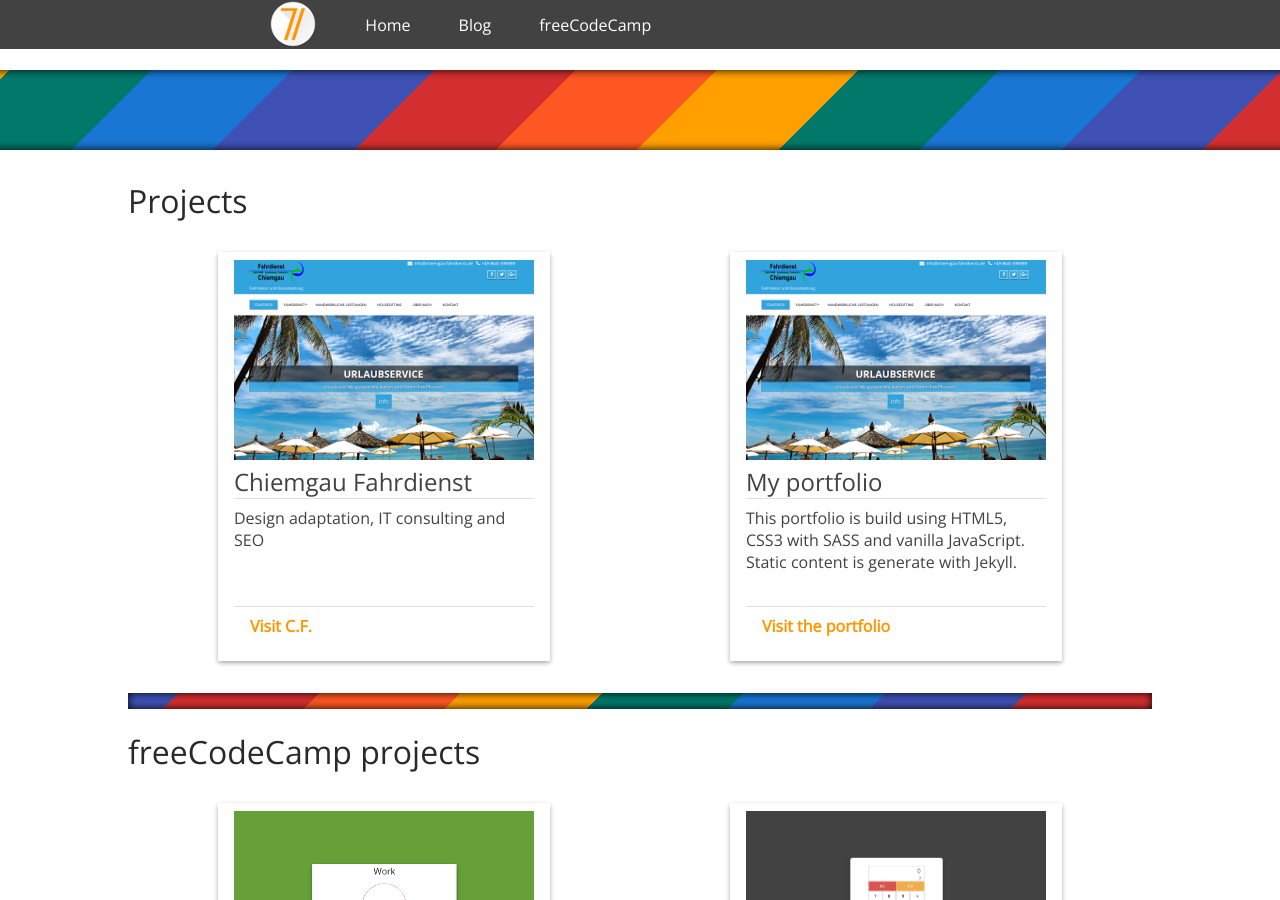
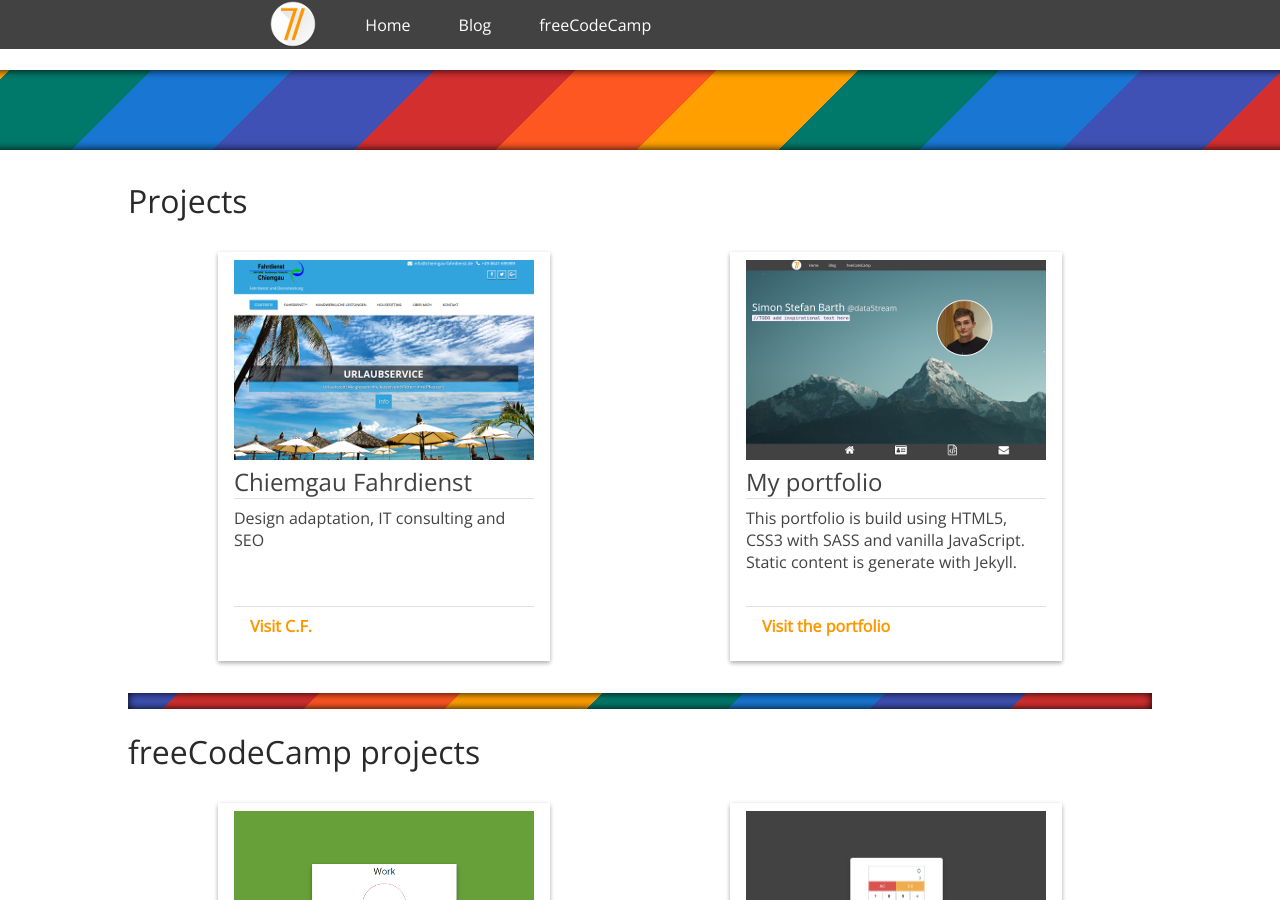
Before and after one commit to Data5tream/data5tream.github.io, a Jekyll site: the page built from index.html, in a window 1280 px wide and 900 px high, scrolled down 1560 px. Built offline with Jekyll 4.4.1, drawn with Linux system fonts in a browser that asks for light colours; a script that is not in the unit is left out.

Commit message:
Added portfolio thumbnail

```diff
--- a/index.html
+++ b/index.html
@@ -88,7 +88,7 @@
         <div class="project-cell">
           <div class="card">
             <div class="cardimg">
-              <a href={{ "/" | absolute_url }}><img src={{ "/img/thumbnails/chiemgau_fahrdienst_thumbnail.png" | absolute_url }} height="200" width="300" alt="data5tream portfolio" /></a>
+              <a href={{ "/" | absolute_url }}><img src={{ "/img/thumbnails/portfolio_thumbnail.png" | absolute_url }} height="200" width="300" alt="data5tream portfolio" /></a>
             </div>
             <div class="cardtitle">
               My portfolio
```
Also changed, not shown: img/thumbnails/portfolio_thumbnail.png (added).
